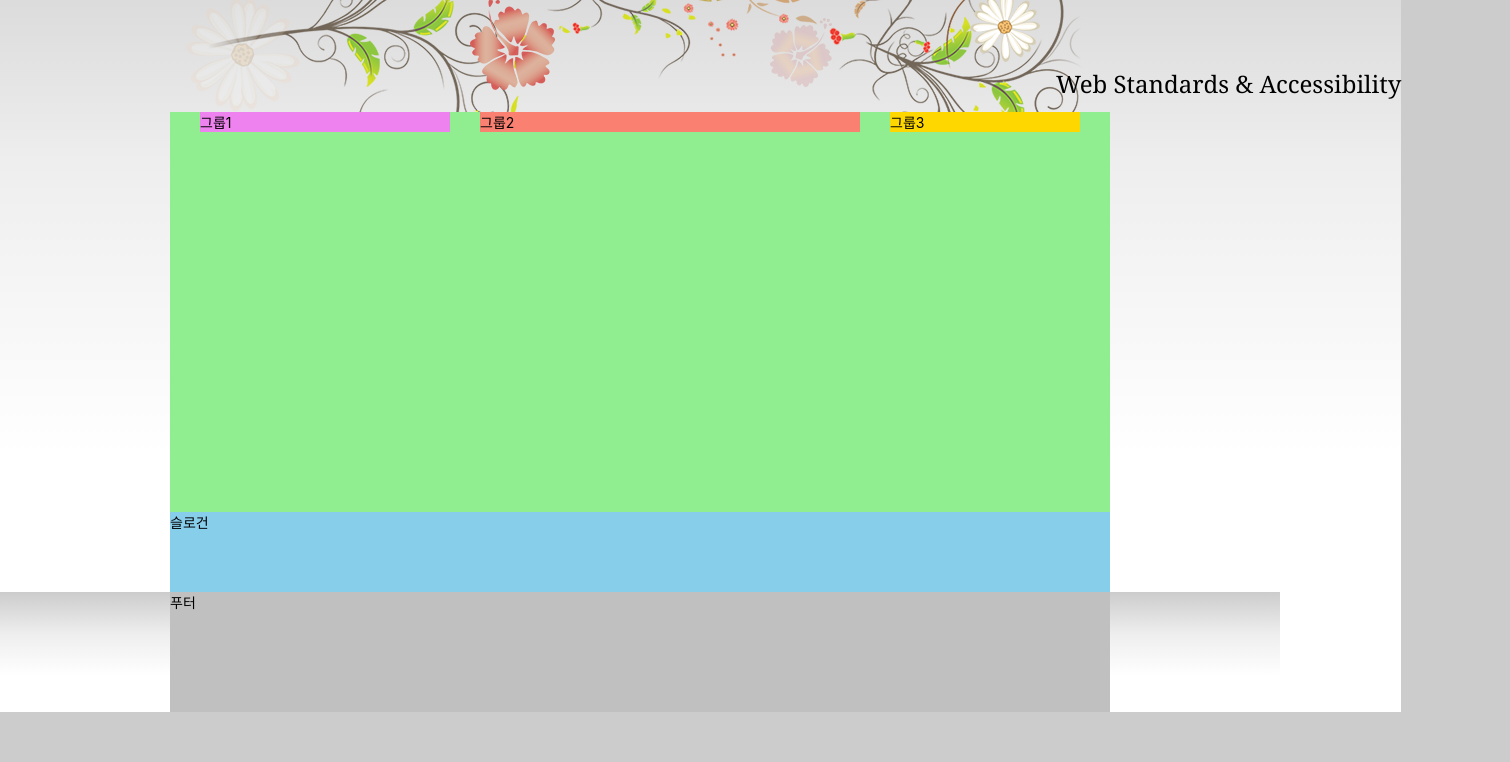
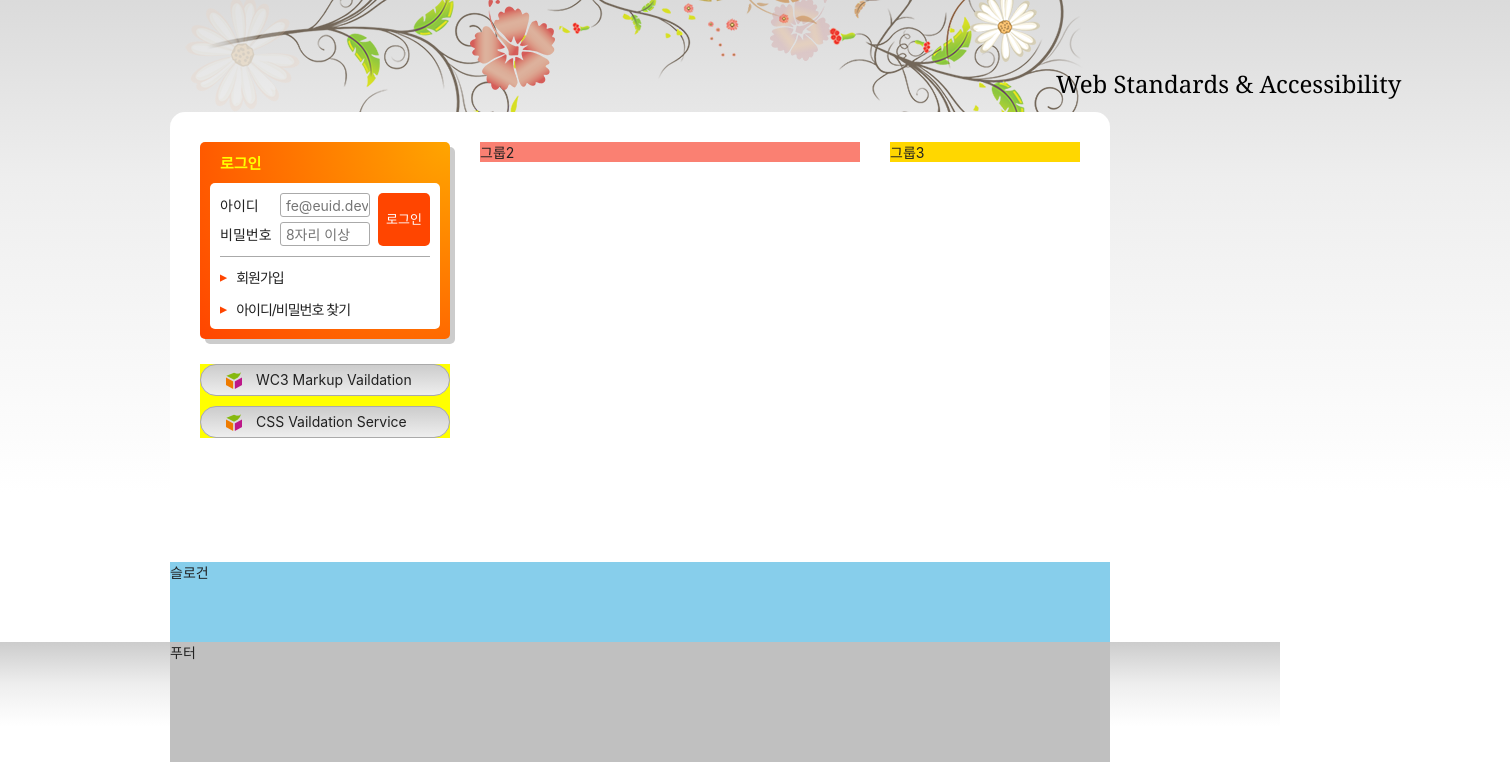
Before and after one commit to kyungseob7/practice, a plain HTML site: page index.html in a window 1280 px wide. Shown: the part 135-897 px from the top of the page, 1510 px wide, since content can reach past the window. Before the commit the page ends 847 px from the top, so only its background shows below. Drawn offline with Linux system fonts and the light colour scheme; a web font is replaced by a local one.

Commit message:
221209 복습완료

```diff
--- a/index.html
+++ b/index.html
@@ -133,7 +133,42 @@
     </div>
   </div>
   <main class="main">
-    <div class="group group1">그룹1</div>
+    <div class="group group1">
+      <section class="login">
+        <h2 class="login-title">로그인</h2>
+        <form action="" class="login-form">
+          <fieldset>
+            <legend>회원 로그인 폼</legend>
+            <div class="user-email">
+              <label for="userEmail">아이디</label>
+              <input type="email" id="userEmail" placeholder="fe@euid.dev" required/>
+            </div>
+            <div class="user-pw">
+              <label for="userEmail">비밀번호</label>
+              <input type="password" id="userPw" placeholder="8자리 이상" required/>
+            </div>
+            <button type="submit" class="login-button">로그인</button>
+          </fieldset>
+        </form>
+        <ul class="sign">
+          <li><a href="">회원가입</a></li>
+          <li><a href="">아이디/비밀번호 찾기</a></li>
+        </ul>
+      </section>
+      <h2 class="a11y-hidden">유효성 검사 배너</h2>
+      <ul class="validation-list">
+        <li>
+          <a href="/" target="_blank" rel="noopener noreferrer" title="마크업 유효성 검사 사이트로 이동 (새창)">
+            WC3 Markup Vaildation
+          </a>
+        </li>
+        <li>
+          <a href="/" target="_blank" rel="noopener noreferrer" title="CSS 유효성검사 사이트로 이동 (새창)">
+            CSS Vaildation Service
+          </a>
+        </li>
+      </ul>
+    </div>
     <div class="group group2">그룹2</div>
     <div class="group group3">그룹3</div>
   </main>
--- a/styles/style.css
+++ b/styles/style.css
@@ -2,9 +2,9 @@
 @import url(./normalize.css);
 @import url(./reset.css);
 
-
 /* 숨김 콘텐츠 */
-.a11y-hidden {
+.a11y-hidden,
+legend {
   position: absolute;
   width: 1px;
   height: 1px;
@@ -31,13 +31,15 @@ a {
 
 /* 본문 스타일 */
 body {
-  /* em, rem 단위를 사용해보기 */
+  color: #212121;
   font-size: 1.4rem;
   font-family: "Pretendard Variable", Pretendard, -apple-system,
     BlinkMacSystemFont, system-ui, Roboto, "Helvetica Neue", "Segoe UI",
     "Apple SD Gothic Neo", "Noto Sans KR", "Malgun Gothic", "Apple Color Emoji",
     "Segoe UI Emoji", "Segoe UI Symbol", sans-serif;
-    background:    url(./images/bg_flower.png) no-repeat 50% 0%, 0 0, #ccc linear-gradient(to bottom, #ccc 0%, #eee 35%, #fff 70%, #fff 100%)
+  background: url("./images/bg_flower.png") no-repeat 50% 0,
+    #ccc linear-gradient(to bottom, #ccc 0%, #eee 35%, #fff 70%, #fff 100%)
+      repeat 0 0;
 }
 
 /* 레이아웃 */
@@ -117,7 +119,6 @@ body {
   position: relative;
 }
 
-
 .menu > li:nth-child(-n + 3) {
   position: relative;
 }
@@ -127,6 +128,7 @@ body {
   border-left: 2px solid #fff;
 }
 
+/* 구체성 -> 10점 */
 .menu-button {
   border: 0;
   background: transparent;
@@ -138,6 +140,7 @@ body {
   text-shadow: 1px 1px 0 #000, -1px -1px 0 #000;
 }
 
+/* 구체성 -> 20점 */
 .is-active .menu-button {
   color: #ff0;
 }
@@ -152,16 +155,7 @@ body {
   position: absolute;
   top: 47px;
   display: none;
-}
-
-.sub-menu a:hover::before,
-.sub-menu a:focus::before {
-  content: '\e801';
-}
-
-.sub-menu a:hover,
-.sub-menu a:focus {
-  color: red;
+  padding: 4px 0;
 }
 
 .menu-html,
@@ -176,31 +170,35 @@ body {
   right: 0;
 }
 
+.is-active .sub-menu {
+  display: block;
+  white-space: nowrap;
+}
+
 .sub-menu li {
   display: inline-block;
 }
 
 .sub-menu a::before {
-  content: '\e805';
+  content: "\e805";
   font-family: "fontello";
-  font-style: normal;
   font-weight: normal;
   display: inline-block;
   text-decoration: inherit;
   width: 1em;
-  margin-right: .2em;
+  margin-right: 0.2em;
   text-align: center;
   font-variant: normal;
   text-transform: none;
   line-height: 1em;
-  margin-left: .2em;
+  margin-left: 0.2em;
   -webkit-font-smoothing: antialiased;
   -moz-osx-font-smoothing: grayscale;
 }
 
-.is-active .sub-menu {
-  display: block;
-  white-space: nowrap;
+.sub-menu a:hover::before,
+.sub-menu a:focus::before {
+  content: "\e801";
 }
 
 .sub-menu a {
@@ -208,20 +206,26 @@ body {
   padding: 6px 0;
 }
 
+.sub-menu a:hover,
+.sub-menu a:focus {
+  color: #f00;
+}
+
 /* 비주얼 */
-
 @keyframes moveEffect {
   0% {
     font-size: 12px;
-    color: rgba(0, 0, 0, 0);
+    color: hsla(0, 0%, 0%, 0);
     transform: translate(0, 0);
   }
-  100%{
+
+  100% {
     font-size: 24px;
-    color: rgba(0, 0, 0, 1);
+    color: hsla(0, 0%, 0%, 1);
     transform: translate(400px, 75px);
   }
 }
+
 @keyframes fadeEffect {
   0% {
     opacity: 1;
@@ -229,7 +233,6 @@ body {
   100% {
     opacity: 0;
   }
-
 }
 
 .visual {
@@ -249,35 +252,30 @@ body {
 }
 
 .visual::before {
-  background-image: url(./images/ani_flower_01.png), url(./images/ani_flower_02.png);
-  background-repeat: no-repeat;
-  background-position: 0 -10px, 600px, 0;
+  background: url("./images/ani_flower_01.png") no-repeat 0 -10px,
+    url("./images/ani_flower_02.png") no-repeat 600px 0;
 }
 
 .visual::after {
-  background-image: url(./images/ani_flower_03.png), url(./images/ani_flower_04.png);
-  background-repeat: no-repeat;
-  background-position: 300px 0, 800px 0;
+  background: url("./images/ani_flower_03.png") no-repeat 300px 0,
+    url("./images/ani_flower_04.png") no-repeat 800px 0;
   animation-delay: 1000ms;
 }
 
-
 .visual-text {
-  display: inline-block;
-  font-family: Georgia, 'Times New Roman', Times, serif;
-  animation-name: moveEffect;
-  animation-duration: 2000ms;
-  animation-fill-mode: forwards;
+  font-family: Georgia, "Times New Roman", Times, serif;
+  animation: moveEffect 400ms ease-in-out forwards;
+  position: relative;
   z-index: 1;
 }
 
-
 /* 메인 */
 .main {
-  background: lightgreen;
-  height: 50vh;
   display: flow-root;
-  padding: 0 15px;
+  background: #fff;
+  min-height: 450px;
+  padding: 30px 15px;
+  border-radius: 15px 15px 0 0;
 }
 
 .group {
@@ -286,16 +284,129 @@ body {
 }
 
 .group1 {
-  background-color: violet;
   width: 250px;
 }
+
 .group2 {
   background-color: salmon;
   width: 380px;
 }
+
 .group3 {
   background-color: gold;
   width: 190px;
+}
+
+/* 로그인 */
+.login {
+  box-shadow: 5px 5px 0 0 #ccc;
+  background: orange radial-gradient(circle at right top, orange, orangered);
+  padding: 10px;
+  border-radius: 5px;
+}
+
+.login-title {
+  color: #ff0;
+  font-size: 15px;
+  font-weight: 700;
+  text-indent: 10px;
+}
+
+.login-form {
+  background-color: #fff;
+  margin-top: 10px;
+  border-radius: 5px 5px 0 0;
+  padding: 10px 10px 0 10px;
+}
+
+.login-form fieldset {
+  position: relative;
+  border-bottom: 1px solid #aaa;
+  padding-bottom: 5px;
+}
+
+.user-email,
+.user-pw {
+  margin-bottom: 5px;
+}
+
+.login-form label {
+  display: inline-block;
+  width: 4em;
+}
+
+.login-form input {
+  width: 90px;
+  height: 24px;
+  border: 1px solid #aaa;
+  padding: 1px 1px 1px 5px;
+  border-radius: 3px;
+}
+
+.login-button {
+  position: absolute;
+  top: 0;
+  right: 0;
+  height: 53px;
+  background-color: orangered;
+  color: #fff;
+  border: 0;
+  padding: 0 8px;
+  border-radius: 5px;
+  font-size: 13px;
+}
+
+.sign {
+  background-color: #fff;
+  border-radius: 0 0 5px 5px;
+  padding: 4px 10px;
+}
+.sign li {
+  display: inline-block;
+}
+
+.sign li:first-child {
+  margin-right: 16px;
+}
+
+.sign a {
+  display: inline-block;
+  padding: 6px 0;
+  letter-spacing: -1px;
+}
+
+.sign a::before {
+  color: orangered;
+  content: '\e804';
+  font-family: fontello;
+  padding-right: 10px;
+
+}
+
+/* 유효성 검사 배너 */
+.validation-list {
+  background-color: yellow;
+  margin-top: 25px;
+}
+
+.validation-list li {
+  margin-top: 10px;
+}
+
+.validation-list a {
+  background: url("./images/validation_icon.png") no-repeat 25px 50%,
+    #ccc linear-gradient(to bottom, #ccc, #eee);
+  padding: 0 15px 0 55px;
+  border-radius: 30px;
+  line-height: 30px;
+  border: 1px solid #aaa;
+  cursor: pointer;
+  display: block;
+}
+
+.validation-list a:hover,
+.validation-list a:focus {
+  color: #f00;
 }
 
 /* 슬로건 */
```
